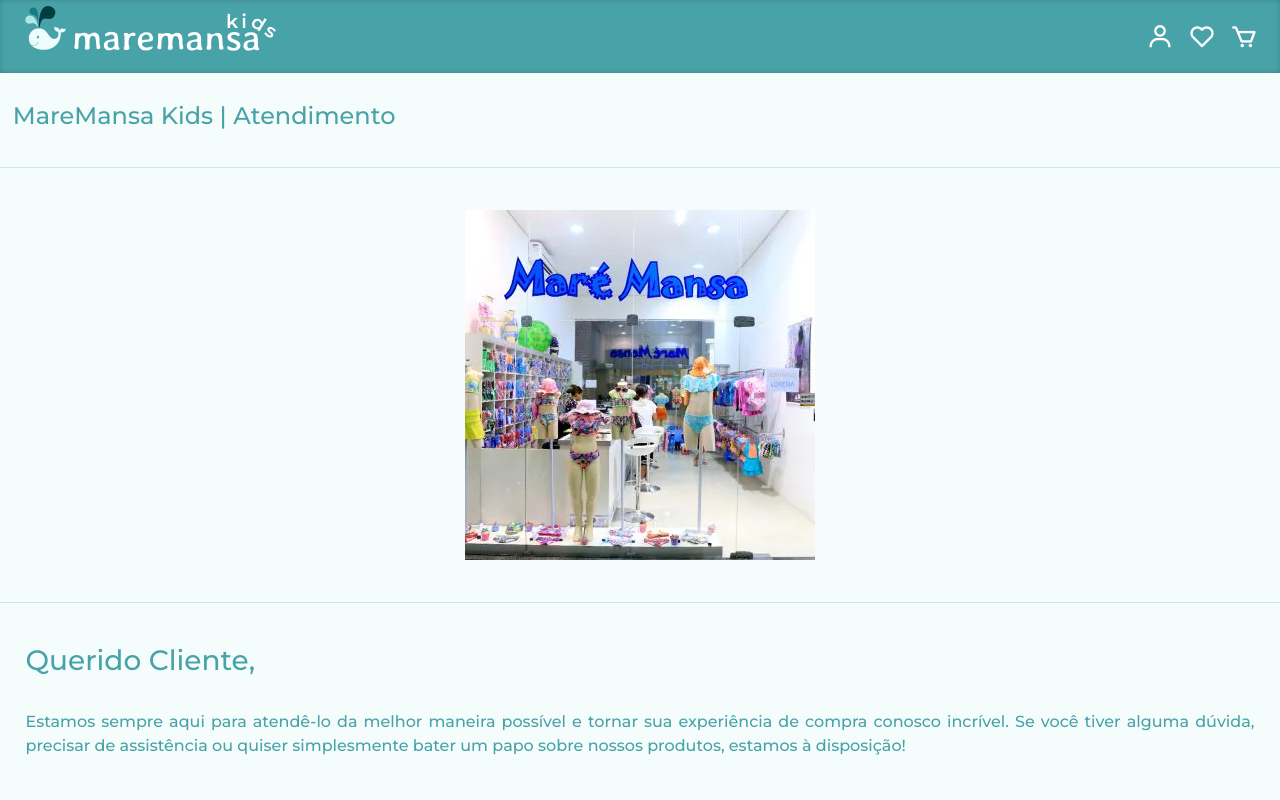
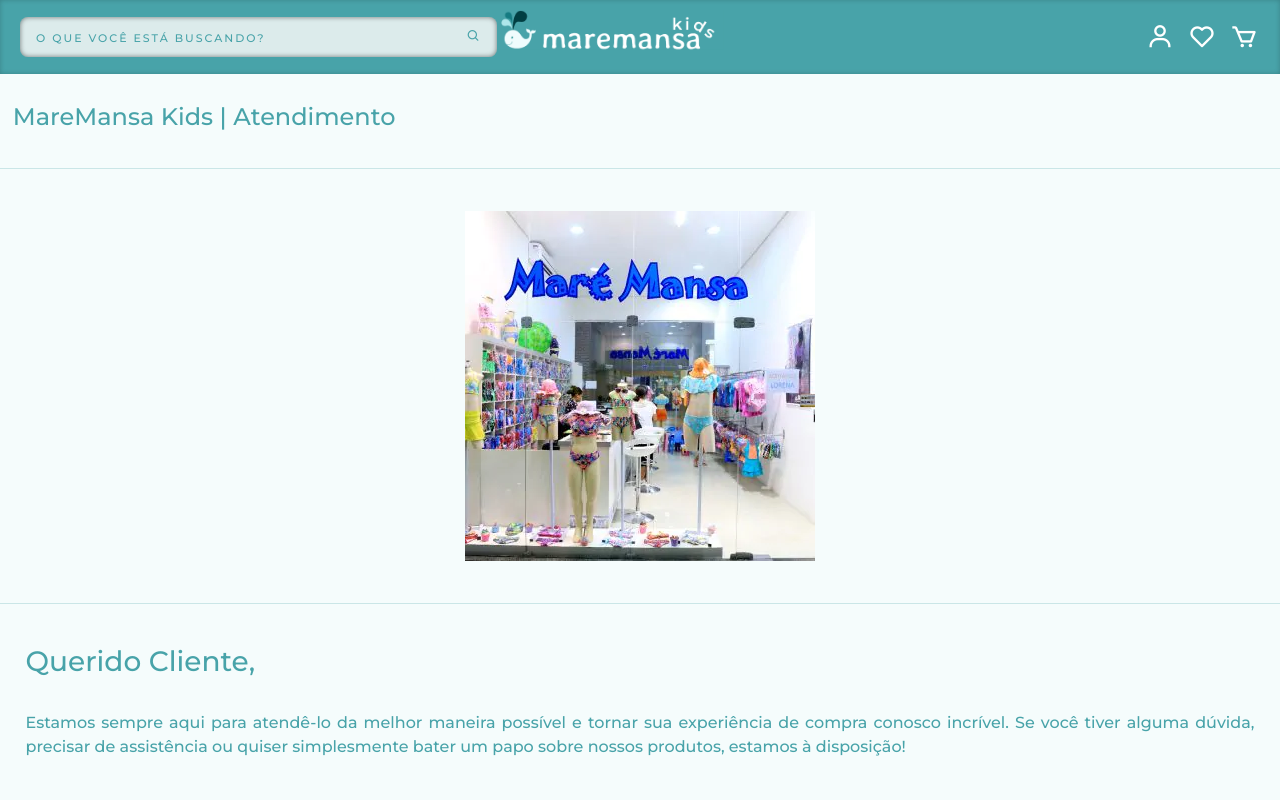
Before and after one commit to Destiny-Corporation/Maremansa-kids, a React (Vite) app in the folder ReactRouters/: page /services in a window 1280 px wide. Shown: the top 800 px of the page. Built offline with nearby package versions, Linux system fonts and the light colour scheme; a web font is replaced by a local one.

Commit message:
add search

```diff
--- a/ReactRouters/src/routes/Support/Services.jsx
+++ b/ReactRouters/src/routes/Support/Services.jsx
@@ -6,6 +6,16 @@ const Services = () => {
   return (
     <div className="main">
     <header className="main-header">
+    <div className="search-container">
+        <input
+          type="text"
+          className="search-bar"
+          placeholder="O QUE VOCÊ ESTÁ BUSCANDO?"
+        />
+        <button className="search-button" type="submit">
+          <i className="bx bx-search"></i>
+        </button>
+      </div>
         <div className="logo">
         <Link to="/"> <img src="src/assets/logo.png" alt="Logo" /> </Link>
         </div>
```
